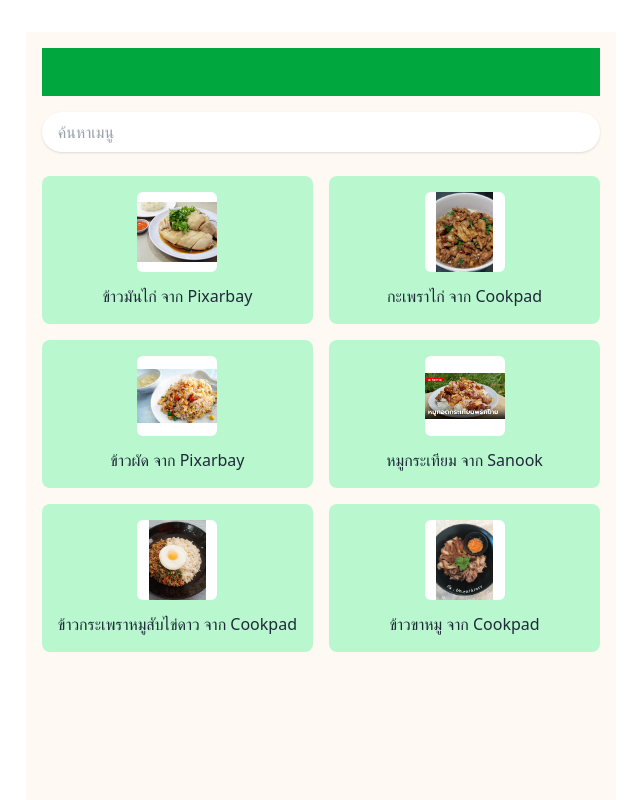
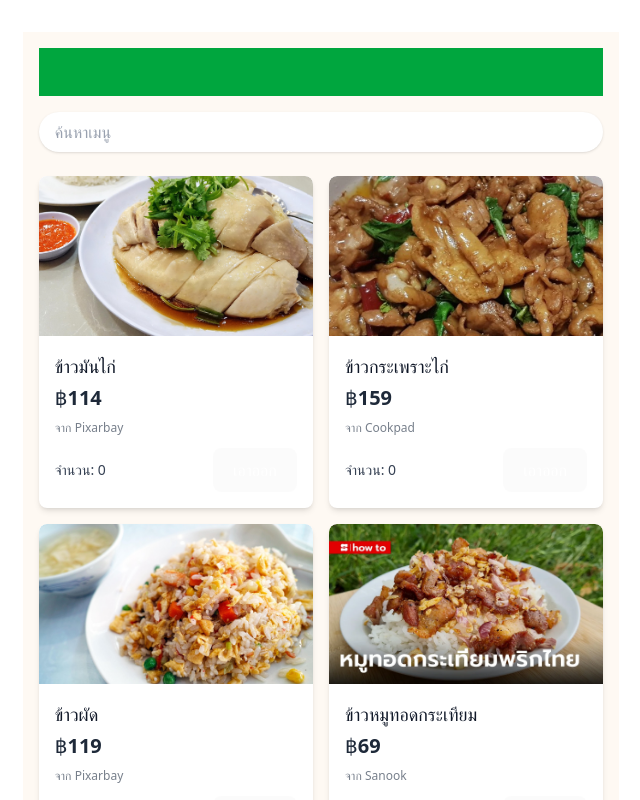
Before and after one commit to mou2548/ku-meal, a React (Vite) app: page /menu in a window 1280 px wide. Shown: the top 800 px of the page, without its empty margins (319-959 px from the left). Built offline with nearby package versions, Linux system fonts and the light colour scheme; no server answers.

Commit message:
'Menucommit'

```diff
--- a/src/pages/Menu.jsx
+++ b/src/pages/Menu.jsx
@@ -1,34 +1,144 @@
+// src/Menu.js
 import { useNavigate } from 'react-router-dom'
 import { useState } from 'react';
 import GreenBar from '../components/GreenBar';
+
+// นำเข้ารูปภาพที่มีอยู่
 import krapaokaiImage from '../components/images/krapaokai.webp';
 import kaomunkai from '../components/images/ข้าวมันไก่.jpg';
 import kaopud from '../components/images/ข้าวผัด.jpg';
 import garlicpork from '../components/images/หมูทอดกระเทียม.webp';
 import kapaomoosubkaidao from '../components/images/ข้าวกระเพราหมูสับไข่ดาว.webp';
 import kamoo from '../components/images/ข้าวขาหมูพะโล้.webp';
+
 const Menu = () => {
-  const [search, setSearch] = useState('');
+  // แก้ไขบรรทัดนี้: ต้องมี
+  const [search,setSearch]= useState('');
+  // เพิ่ม state ใหม่สำหรับเก็บจำนวนครั้งที่เลือกอาหารแต่ละชนิด
+  // แก้ไขบรรทัดนี้: ต้องมี [itemCounts, setItemCounts]
+  const [itemCounts, setItemCounts] = useState({});
 
-  const menuItems = [
-    { id: 1, name: 'ข้าวมันไก่ จาก Pixarbay', image: kaomunkai },
-    { id: 2, name: 'กะเพราไก่ จาก Cookpad', image: krapaokaiImage },
-    { id: 3, name: 'ข้าวผัด จาก Pixarbay', image: kaopud },
-    { id: 4, name: 'หมูกระเทียม จาก Sanook', image: garlicpork },
-    { id: 5, name: 'ข้าวกระเพราหมูสับไข่ดาว จาก Cookpad', image: kapaomoosubkaidao },
-    { id: 6, name: 'ข้าวขาหมู จาก Cookpad', image: kamoo },
-  ];
+  // อัปเดตอาร์เรย์ menuItems โดยใช้ข้อมูลที่คุณให้มาล่าสุด
+  const menuItems =[
+
+    {
+
+      id: 1,
+
+      name: 'ข้าวมันไก่',
+
+      image: kaomunkai,
+
+      currentPrice: 114,
+
+      attribution: 'Pixarbay'
+
+    },
+
+    {
+
+      id: 2,
+
+      name: 'ข้าวกระเพราะไก่',
+
+      image: krapaokaiImage,
+
+      currentPrice: 159,
+
+      attribution: 'Cookpad'
+
+    },
+
+    {
+
+      id: 3,
+
+      name: 'ข้าวผัด',
+
+      image: kaopud,
+
+      currentPrice: 119,
+
+      attribution: 'Pixarbay'
+
+    },
+
+    {
+
+      id: 4,
+
+      name: 'ข้าวหมูทอดกระเทียม',
+
+      image: garlicpork,
+
+      currentPrice: 69,
+
+      attribution: 'Sanook'
+
+    },
+
+    {
+
+      id: 5,
+
+      name: 'ข้าวกระเพราหมูสับไข่ดาว',
+
+      image: kapaomoosubkaidao,
+
+      currentPrice: 85,
+
+      attribution: 'Cookpad'
+
+    },
+
+    {
+
+      id: 6,
+
+      name: 'ข้าวขาหมูพะโล้',
+
+      image: kamoo,
+
+      currentPrice: 95,
+
+      attribution: 'Cookpad'
+
+    },
+
+  ];
 
   const filteredItems = menuItems.filter(item =>
     item.name.includes(search)
   );
 
+  // ฟังก์ชันสำหรับเพิ่มจำนวนอาหารเมื่อคลิกที่การ์ด
+  const handleItemClick = (itemId) => {
+    setItemCounts(prevCounts => ({
+     ...prevCounts,
+      [itemId]: (prevCounts[itemId] || 0) + 1 // เพิ่มจำนวน, ถ้ายังไม่มีให้เริ่มที่ 0 แล้วเพิ่ม 1
+    }));
+  };
+
+  // ฟังก์ชันสำหรับลดจำนวนอาหารเมื่อคลิกปุ่ม "เอาออก"
+  const handleRemoveItem = (itemId) => {
+    setItemCounts(prevCounts => {
+      const currentCount = prevCounts[itemId] || 0;
+      if (currentCount > 0) {
+        return {
+         ...prevCounts,
+          [itemId]: currentCount - 1 // ลดจำนวนถ้ามากกว่า 0
+        };
+      }
+      return prevCounts; // ไม่ทำอะไรถ้าจำนวนเป็น 0 อยู่แล้ว
+    });
+  };
+
   return (
     <div className="min-h-screen bg-[#FEF9F3] p-4">
-      {/* Top green bar */}
+      {/* แถบสีเขียวด้านบน */}
       <GreenBar/>
 
-      {/* Search bar with menu icon */}
+      {/* แถบค้นหา */}
       <div className="mt-4 flex items-center bg-white rounded-full shadow px-4 py-2">
         <input
           type="text"
@@ -39,19 +149,54 @@ const Menu = () => {
         />
       </div>
 
-      {/* Grid of menu items */}
+      {/* กริดของรายการเมนู */}
       <div className="mt-6 grid grid-cols-2 gap-4">
         {filteredItems.map(item => (
           <div
             key={item.id}
-            className="bg-green-200 rounded-lg flex flex-col items-center p-4 cursor-pointer hover:shadow-lg transition-shadow"
+            // เพิ่ม hover:scale-105 และ transition-all สำหรับเอฟเฟกต์ "ป๊อปอัป" และเงา
+            className="bg-white rounded-lg shadow-md overflow-hidden relative cursor-pointer hover:shadow-lg hover:scale-105 transition-all duration-300"
+            onClick={() => handleItemClick(item.id)} // เพิ่ม onClick ที่การ์ด
           >
-            <div className="w-20 h-20 bg-white rounded-md flex items-center justify-center mb-2">
-              <img src={item.image} alt={item.name} className="w-full h-full object-contain" />
+            {/* คอนเทนเนอร์รูปภาพ */}
+            <div className="w-full h-40 overflow-hidden">
+              <img src={item.image} alt={item.name} className="w-full h-full object-cover rounded-t-lg" />
             </div>
-            <span className="mt-1 text-base text-center font-medium text-gray-800">
-              {item.name}
-            </span>
+
+            {/* รายละเอียดรายการ */}
+            <div className="p-4 flex flex-col items-start">
+              <span className="text-lg font-semibold text-gray-900 text-left mb-1">
+                {item.name}
+              </span>
+              <div className="flex items-baseline mb-1">
+                <span className="text-xl font-bold text-gray-800">
+                  ฿{item.currentPrice}
+                </span>
+              </div>
+              {/* แสดงแหล่งที่มาของรูปภาพอย่างโปร่งใส หากมี */}
+              {item.attribution && (
+                <span className="text-xs text-gray-600 opacity-75 mt-1 text-left">
+                  จาก {item.attribution}
+                </span>
+              )}
+
+              {/* ส่วนแสดงจำนวนและปุ่ม "เอาออก" */}
+              <div className="mt-3 flex items-center justify-between w-full">
+                <span className="text-sm text-gray-700 font-medium">
+                  จำนวน: {itemCounts[item.id] || 0}
+                </span>
+                <button
+                  onClick={(e) => {
+                    e.stopPropagation(); // หยุดการทำงานของ onClick ของการ์ดเมื่อคลิกปุ่ม
+                    handleRemoveItem(item.id);
+                  }}
+                  disabled={(itemCounts[item.id] || 0) === 0} // ปิดใช้งานปุ่มถ้าจำนวนเป็น 0
+                  className="bg-red-500 text-white px-3 py-1 rounded-md text-sm hover:bg-red-600 disabled:opacity-50 disabled:cursor-not-allowed transition-colors duration-200"
+                >
+                  เอาออก
+                </button>
+              </div>
+            </div>
           </div>
         ))}
       </div>
```
